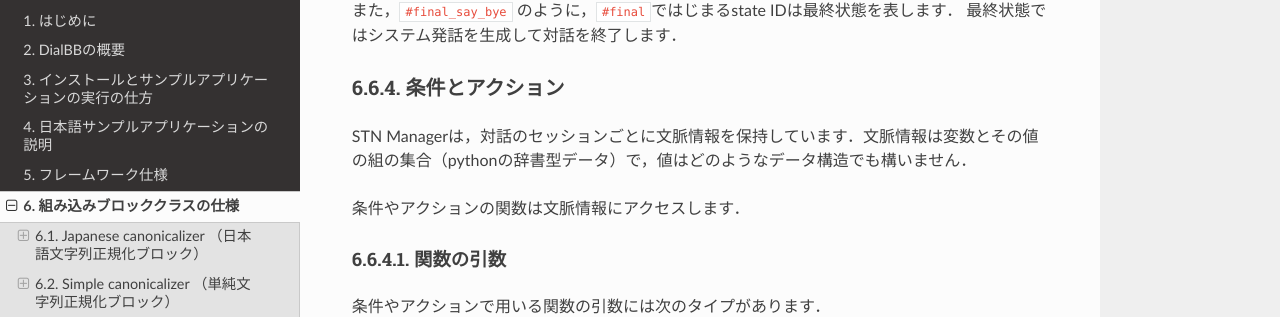
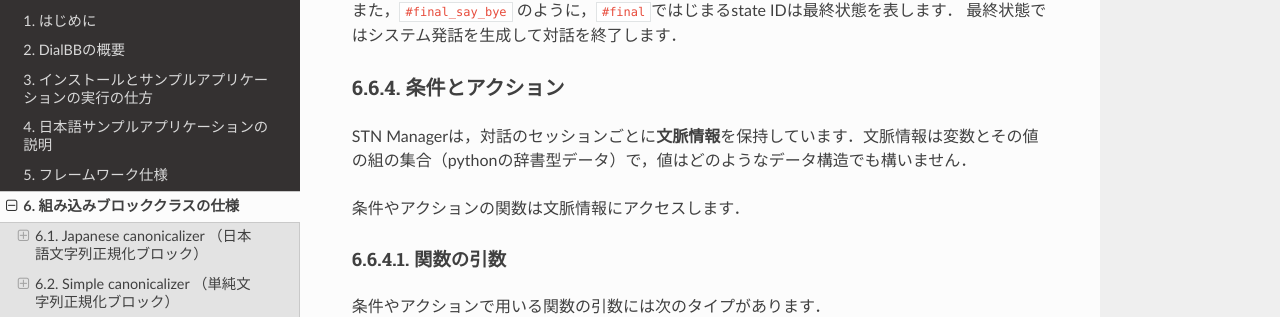
Before and after one commit to c4a-ri/dialbb, a Sphinx documentation site: the page built from docs/document-ja/source/06_builtin_blocks.md, in a window 1280 px wide and 900 px high, scrolled down 11340 px. Shown: the part 131-448 px from the top of the window. Built offline with Sphinx 7.4.7 and the Read the Docs theme 2.0.0, drawn with Linux system fonts in a browser that asks for light colours; some of the changed text lies outside the part shown.

````diff
--- a/docs/document-ja/source/06_builtin_blocks.md
+++ b/docs/document-ja/source/06_builtin_blocks.md
@@ -356,7 +356,7 @@ SNIPSの訓練データはアプリのディレクトリの`_training_data.json`
   - `aux_data`: 補助データ（辞書型）(ver. 0.3.1で変更）
      入力の補助データを，後述のアクション関数の中でアップデートしたものに，遷移した状態のIDを含めたもの．アクション関数の中でのアップデートは必ずしも行われるわけではない．遷移した状態は，以下の形式で付加される．
      ```json
-	 {"state": "特定のラーメンが好き"}`
+	 {"state": "特定のラーメンが好き"}
      ```
 
 ### ブロックコンフィギュレーションのパラメータ
@@ -463,7 +463,7 @@ SNIPSの訓練データはアプリのディレクトリの`_training_data.json`
 
 ### 条件とアクション
 
-STN Managerは，対話のセッションごとに文脈情報を保持しています．文脈情報は変数とその値の組の集合（pythonの辞書型データ）で，値はどのようなデータ構造でも構いません．
+STN Managerは，対話のセッションごとに**文脈情報**を保持しています．文脈情報は変数とその値の組の集合（pythonの辞書型データ）で，値はどのようなデータ構造でも構いません．
 
 条件やアクションの関数は文脈情報にアクセスします．
 
@@ -597,7 +597,7 @@ def get_ramen_location(ramen: str, variable: str, context: Dict[str, Any]) -> No
 
 どの言語理解結果候補も上記の条件に合わない場合，リストの先頭の言語理解結果候補を用います．
 
-### 音声入力を扱うための仕組み（）
+### 音声入力を扱うための仕組み
 
 ver. 0.3.1で，音声認識結果を入力として扱うときに生じる問題に対処するため，以下の処理が導入されました．
 
@@ -630,7 +630,7 @@ ver. 0.3.1で，音声認識結果を入力として扱うときに生じる問
 
 #### 組み込み条件関数
 
-以下の組み込み条件関数が追加されています。
+以下の組み込み条件関数が追加されています．
 
 -  `_confidence_is_low()`
 
@@ -639,4 +639,4 @@ ver. 0.3.1で，音声認識結果を入力として扱うときに生じる問
 
 -  `_is_long_silence()`
 
-    入力の`aux_data`の`long_silence`の値が`True`の場合に`True`を返します。
+    入力の`aux_data`の`long_silence`の値が`True`の場合に`True`を返します．
````
Also changed, not shown: other parts of docs/document-ja/source/06_builtin_blocks.md (+2 -2 lines), docs/document-ja/source/03_install.md (+19 -2 lines), 4 other files.
